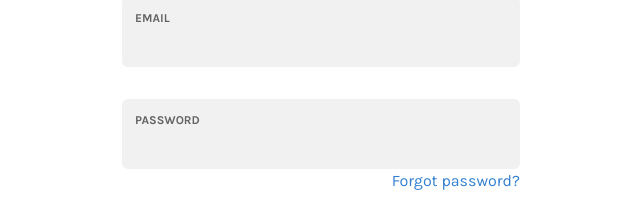
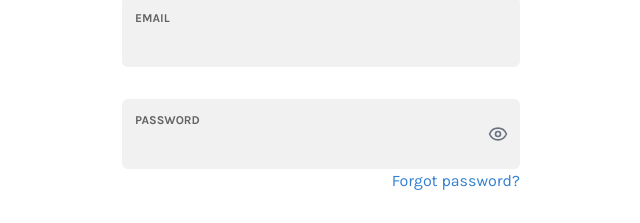
Before and after one commit to Hack4Impact-UMD/h4i-internal-application-tool, a React (Vite) app in the folder frontend/: page /login in a window 1280 px wide. Shown: the part 359-582 px from the top of the page, without its empty margins (319-959 px from the left). Built offline with nearby package versions, Linux system fonts and the light colour scheme; no server answers.

Commit message:
added view password toggle

```diff
--- a/frontend/src/pages/log-in/LogInCard.tsx
+++ b/frontend/src/pages/log-in/LogInCard.tsx
@@ -5,6 +5,7 @@ import { useAuth } from "../../hooks/useAuth";
 import { useLocation, useNavigate } from "react-router-dom";
 import { useMutation } from "@tanstack/react-query";
 import { throwErrorToast } from "../../components/toasts/ErrorToast";
+import { Eye, EyeOff } from "lucide-react";
 
 export default function LogInCard() {
   const { login } = useAuth();
@@ -32,6 +33,8 @@ export default function LogInCard() {
     email: "",
     password: "",
   });
+
+  const [showPassword, setShowPassword] = useState(false);
 
   // check if all fields are filled
   const isFormValid =
@@ -113,14 +116,27 @@ export default function LogInCard() {
         invalidLabel={formErrors.email}
         onChange={(e) => handleInputChange("email", e.target.value)}
       />
-      <div className="w-full">
-        <TextBox
-          inputType="password"
-          className="w-full"
-          label="PASSWORD"
-          invalidLabel={formErrors.password}
-          onChange={(e) => handleInputChange("password", e.target.value)}
-        />
+      <div className="w-full relative">
+        <div className="relative flex items-center">
+          <TextBox
+            inputType={showPassword ? "text" : "password"}
+            className="w-full flex-1"
+            label="PASSWORD"
+            invalidLabel={formErrors.password}
+            onChange={(e) => handleInputChange("password", e.target.value)}
+          />
+          <button
+            type="button"
+            onClick={() => setShowPassword(!showPassword)}
+            className="absolute right-3 text-gray-500 cursor-pointer"
+          >
+            {showPassword ? (
+              <EyeOff className="h-5 w-5" />
+            ) : (
+              <Eye className="h-5 w-5" />
+            )}
+          </button>
+        </div>
         <div className="w-full flex justify-end">
           <a href="/forgotpassword" className="text-blue">
             Forgot password?
--- a/frontend/src/pages/sign-up/SignUpCard.tsx
+++ b/frontend/src/pages/sign-up/SignUpCard.tsx
@@ -6,6 +6,7 @@ import { AxiosError } from "axios";
 import { validEmail, validPassword } from "../../utils/verification";
 import { useMutation } from "@tanstack/react-query";
 import { throwErrorToast } from "../../components/toasts/ErrorToast";
+import { Eye, EyeOff } from "lucide-react";
 
 export default function SignUpCard() {
   const signUpMutation = useMutation({
@@ -38,6 +39,8 @@ export default function SignUpCard() {
     password: "",
     genericError: "",
   });
+
+  const [showPassword, setShowPassword] = useState(false);
 
   // check if all fields are filled
   const isFormValid =
@@ -170,13 +173,26 @@ export default function SignUpCard() {
         invalidLabel={formErrors.email}
         onChange={(e) => handleInputChange("email", e.target.value)}
       />
-      <TextBox
-        inputType="password"
-        className="w-full"
-        label="PASSWORD"
-        invalidLabel={formErrors.password}
-        onChange={(e) => handleInputChange("password", e.target.value)}
-      />
+      <div className="relative flex items-center w-full">
+        <TextBox
+          inputType={showPassword ? "text" : "password"}
+          className="w-full flex-1"
+          label="PASSWORD"
+          invalidLabel={formErrors.password}
+          onChange={(e) => handleInputChange("password", e.target.value)}
+        />
+        <button
+          type="button"
+          onClick={() => setShowPassword(!showPassword)}
+          className="absolute right-3 text-gray-500 cursor-pointer"
+        >
+          {showPassword ? (
+            <EyeOff className="h-5 w-5" />
+          ) : (
+            <Eye className="h-5 w-5" />
+          )}
+        </button>
+      </div>
       <Button
         className="w-full h-[73px]"
         disabled={signUpMutation.isPending || !isFormValid}
```
